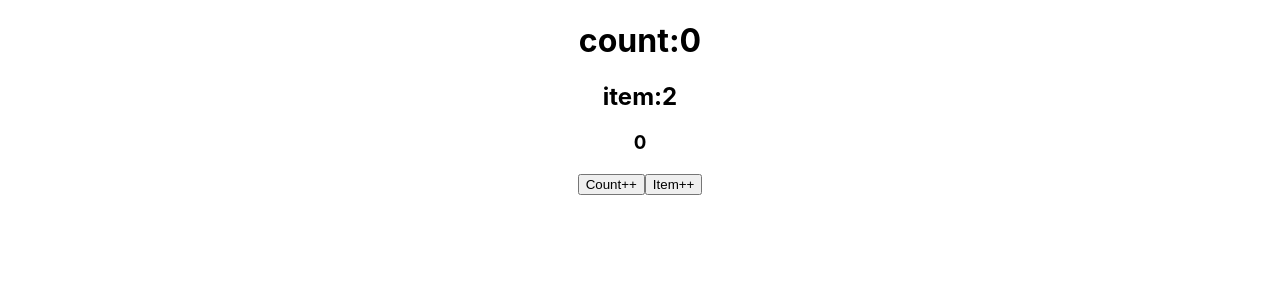
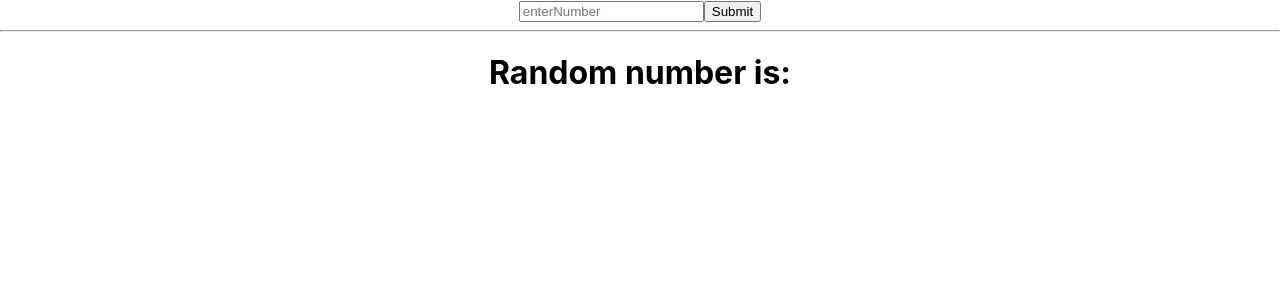
Before and after one commit to suhail3535/React_Practice, a React (Create React App) app in the folder Practice/mypractice/: page / in a window 1280 px wide. Shown: the top 300 px of the page. Built offline with nearby package versions, Linux system fonts and the light colour scheme.

Commit message:
random number genrator

```diff
--- a/Practice/mypractice/src/App.js
+++ b/Practice/mypractice/src/App.js
@@ -10,6 +10,9 @@ import StopWatch from './cpmponents/StopWatch';
 import Background from './cpmponents/Callback';
 import Todo from './cpmponents/Memo';
 import AppMemo from './cpmponents/Memo';
+import { UseCall } from './cpmponents/UseCall';
+import RandomNumberGenerator from './cpmponents/Random';
+import Genrator from './cpmponents/Random';
 
 function App() {
   return (
@@ -23,7 +26,12 @@ function App() {
           {/* <StopWatch /> */}
           {/* <Background /> */}
           {/* <Todo /> */}
-          <AppMemo/>
+      {/* <AppMemo/> */}
+      {/* <RandomNumberGenerator />
+       */}
+      {/* <UseCall /> */}
+      <Genrator />
+
       </div>
   );
 }
--- /dev/null
+++ b/Practice/mypractice/src/cpmponents/Random.jsx
@@ -0,0 +1,64 @@
+import React, { useState } from "react";
+
+// function RandomNumberGenerator() {
+//     const [userNumber, setUserNumber] = useState("");
+//     const [randomNumber, setRandomNumber] = useState(null);
+
+//     const handleSubmit = (e) => {
+//         e.preventDefault();
+
+//         const randomNumber = Math.floor(Math.random() * 100) + 1;
+//         setRandomNumber(randomNumber);
+//         setUserNumber("")
+//     };
+
+//     return (
+//         <div>
+//             <h2>Random Number Generator</h2>
+//             <form onSubmit={handleSubmit}>
+//                 <label>
+//                     Enter a number:
+//                     <input
+//                         type="number"
+//                         value={userNumber}
+//                         onChange={(e) => setUserNumber(e.target.value)}
+//                     />
+//                 </label>
+//                 <button type="submit">Generate Random Number</button>
+//             </form>
+//             {randomNumber&&<p>The random number is: {randomNumber}</p>}
+//         </div>
+//     );
+// }
+
+// export default RandomNumberGenerator;
+
+const Genrator = () => {
+    const [user, setUser] = useState("");
+    const [number, setNumber] = useState(null);
+
+
+    const handleSubmit = (e) => {
+        e.preventDefault();
+        const number = Math.floor(Math.random() * 100) + 1;
+        setNumber(number)
+        setUser("")
+    }
+
+    return (
+        <div>
+            <form onSubmit={handleSubmit}>
+                <input
+                    type="number"
+                    value={user}
+                    onChange={(e) => setUser(e.target.value)}
+                    placeholder="enterNumber"
+                />
+                <button>Submit</button>
+            </form>
+            <hr />
+            <h1>Random number is:{number}</h1>
+        </div>
+    );
+};
+export default Genrator;
--- /dev/null
+++ b/Practice/mypractice/src/cpmponents/UseCall.jsx
@@ -0,0 +1,17 @@
+import React, { useState, useCallback } from "react";
+
+export function UseCall() {
+    const [count, setCount] = useState(0);
+
+    const handleClick = useCallback(() => {
+        // console.log("Click")
+        setCount(count + 1);
+    }, [count]);
+
+    return (
+        <div>
+            <p>Count: {count}</p>
+            <button onClick={handleClick}>Increment</button>
+        </div>
+    );
+}
```
